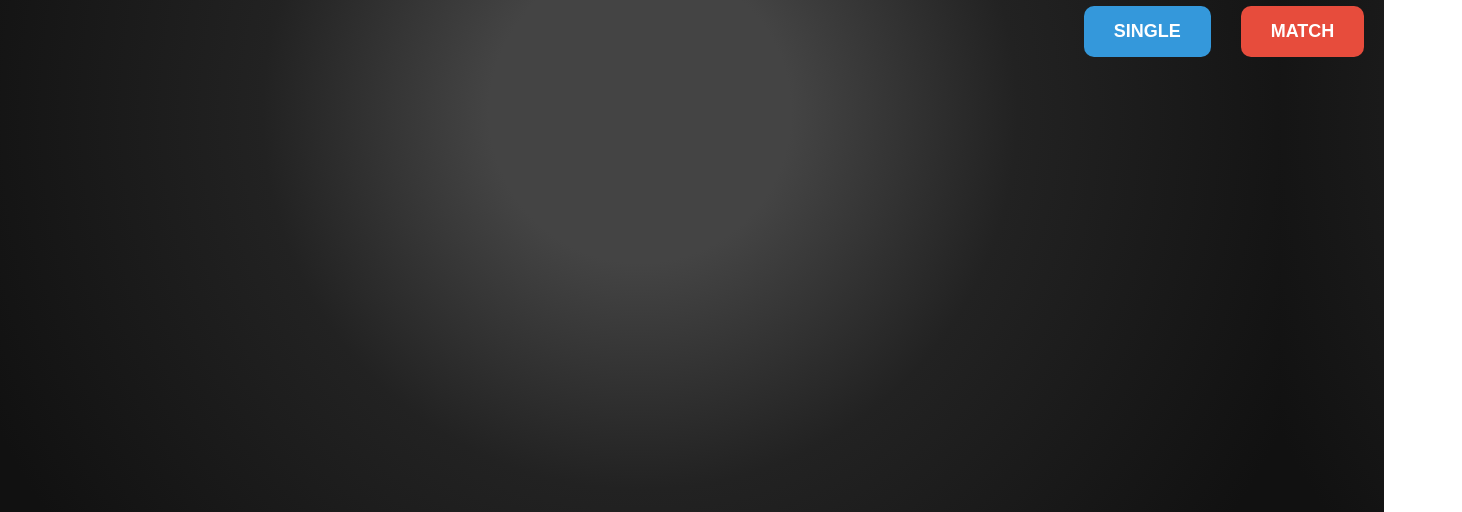
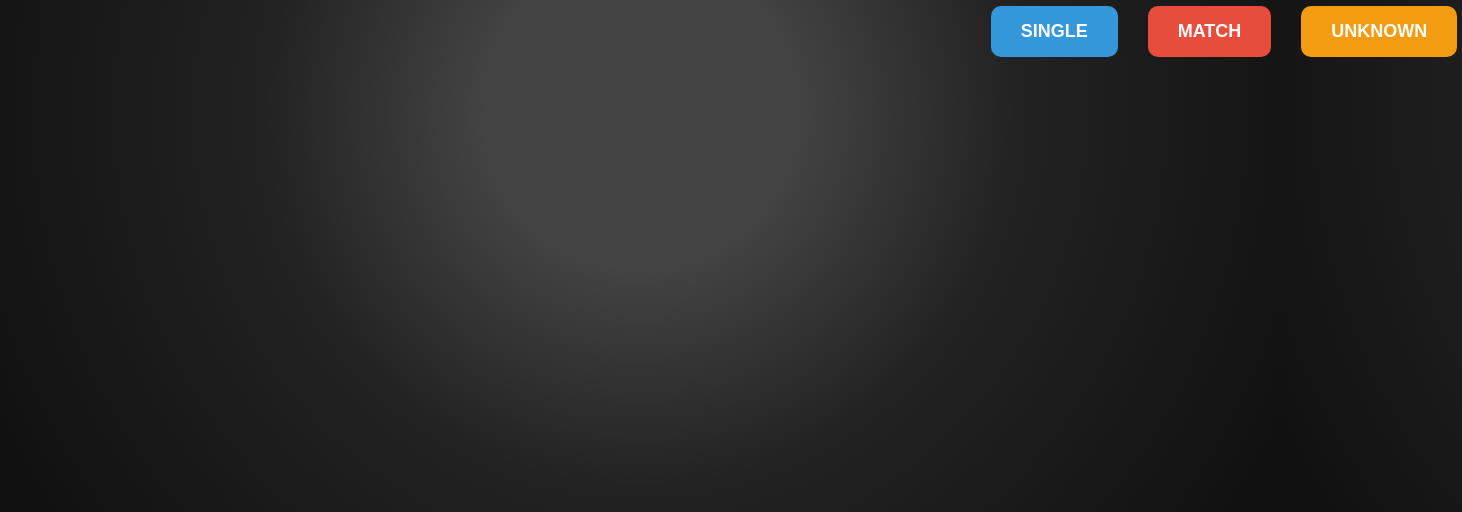
Before and after one commit to Kwaddo/smoke-break, a plain HTML site: page index.html in a window 1280 px wide. Shown: the part 288-800 px from the top of the page, 1462 px wide, since content can reach past the window. Drawn offline with Linux system fonts and the light colour scheme; files that its build step writes are made by us from their sources.

Commit message:
Finalized for public release.

```diff
--- a/index.html
+++ b/index.html
@@ -53,6 +53,14 @@
     .match:hover {
         background-color: #c0392b;
     }
+
+    .unknown {
+        background-color: #f39c12;
+    }
+
+    .unknown:hover {
+        background-color: #d35400;
+    }
 </style>
 
 <body>
@@ -61,6 +69,7 @@
         <div class="mode-option">
             <button class="mode-button single" onclick="window.location.href='single'">Single</button>
             <button class="mode-button match" onclick="window.location.href='double'">Match</button>
+            <button class="mode-button unknown" onclick="window.location.href='hidden'">Unknown</button>
         </div>
     </div>
 </body>
```
